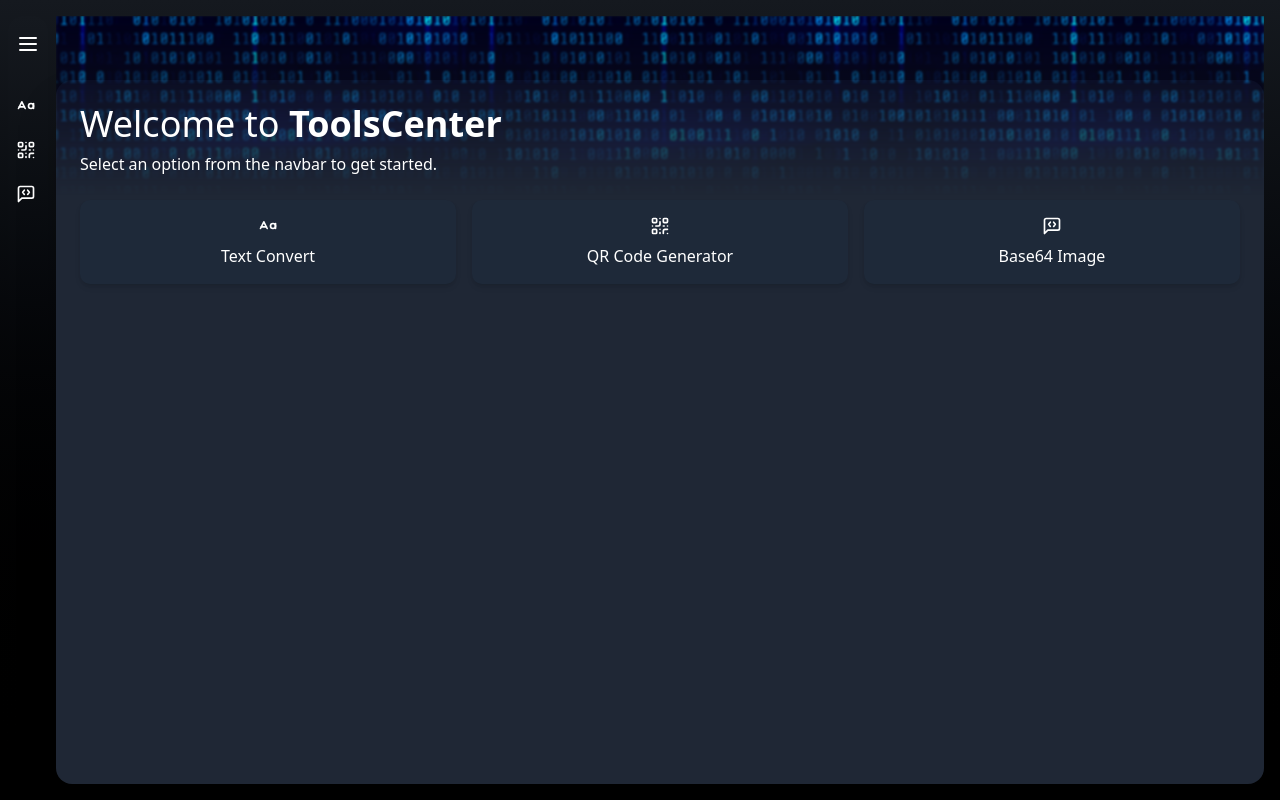
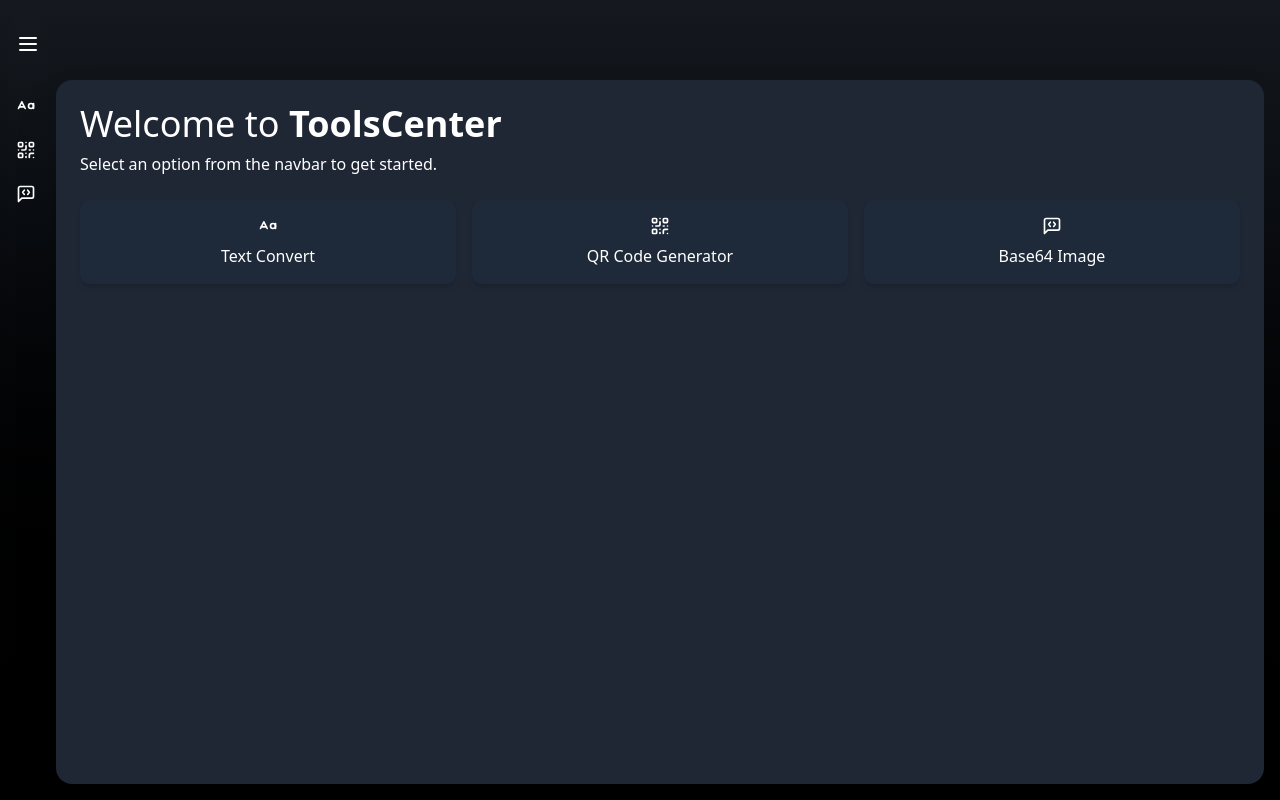
Before and after one commit to Guilhermee19/toolscenter-web, a Next.js app: page / in a window 1280 px wide. Built offline with nearby package versions, Linux system fonts and the light colour scheme.

Commit message:
refactor: Remover componente CardScreen e ajustar estrutura do layout

```diff
--- a/src/app/layout.tsx
+++ b/src/app/layout.tsx
@@ -4,7 +4,6 @@ import "./globals.css";
 
 import SidebarCustom from "@/components/sidbar-custom";
 import { cn } from "@/lib/utils";
-import CardScreen from "@/components/card-screen";
 
 const geistSans = Geist({
   variable: "--font-geist-sans",
@@ -46,7 +45,13 @@ export default function RootLayout({
         >
           <SidebarCustom />
 
-          <CardScreen>{children}</CardScreen>
+          <div className="relative w-full flex flex-1 lg:ml-2 h-[calc(100dvh-2rem)] lg:h-auto">
+            <div className="flex h-11/12 mt-auto w-full flex-1 flex-col gap-2 rounded-2xl bg-[#1f2735] p-4 md:p-6 shadow-2xl">
+              {children} {/* Exibindo os children passados para o componente */}
+            </div>
+          </div>
+
+          {/* <CardScreen>{children}</CardScreen> */}
         </div>
       </body>
     </html>
```
